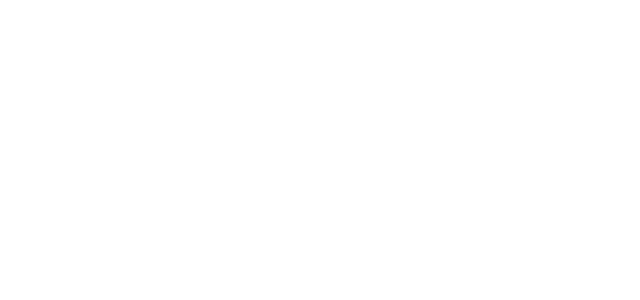
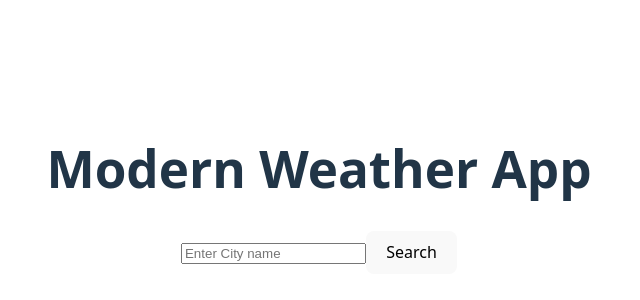
Before and after one commit to Phoenixcat01/modern-weather-app, a React (Vite) app: page / in a window 1280 px wide. Shown: the part 210-510 px from the top of the page, without its empty margins (321-961 px from the left). Built offline with nearby package versions, Linux system fonts and the light colour scheme.

Commit message:
feat: add initial UI layout for Weather App
- setup header with app title
- add search box with input & button
- prepare containers for loading, error, and weather data
- include basic state hooks for city, weatherData, loading, and error

```diff
--- a/src/App.jsx
+++ b/src/App.jsx
@@ -1,8 +1,38 @@
 // import { useState } from 'react'
+import { useState } from "react";
 import "./App.css";
 
 function App() {
-    return <></>;
+    const [weatherData, setWeatherData] = useState(null);
+    const [city, setCity] = useState("");
+    const [loading, setLoading] = useState(false);
+    const [error, setError] = useState(null);
+
+    return (
+        <div className="app-container">
+            <header>
+                <h1>Modern Weather App</h1>
+            </header>
+
+            <main>
+                <div className="search-box">
+                    <input
+                        type="text"
+                        className="search-bar"
+                        placeholder="Enter City name"
+                        value={city}
+                        onChange={(e) => setCity(e.target.value)}
+                    />
+                    <button className="search-button">Search</button>
+                </div>
+
+                {loading && <p>Loading</p>}
+                {error && <p className="error-message">{error}</p>}
+
+                {weatherData && <div className="weather-data-container"></div>}
+            </main>
+        </div>
+    );
 }
 
 export default App;
```
